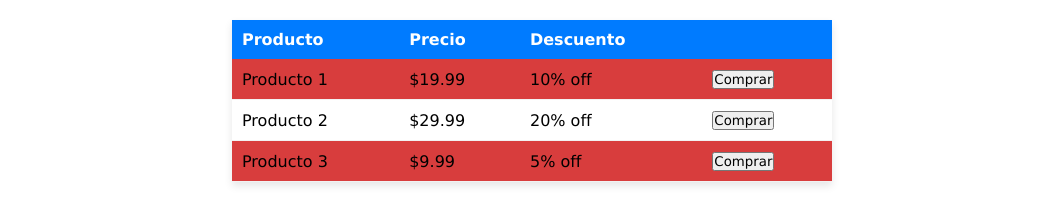
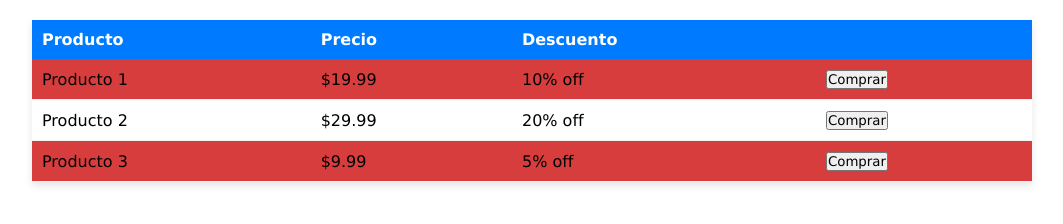
Before and after one commit to DanielColqui/ClasesDigitalers, a plain HTML site: page Clase-16/newsletter.html in a window 1280 px wide. Shown: the whole page, without its empty margins (108-1171 px from the left). Drawn offline with Linux system fonts and the light colour scheme.

Commit message:
Proyecto tipo newsletter

```diff
--- a/Clase-16/css/news.css
+++ b/Clase-16/css/news.css
@@ -6,7 +6,7 @@
 }
 .newsletter-table{
     width: 100%;
-    max-width: 600px;
+    max-width: 1000px;
     margin: 20px auto;
     border-collapse: collapse;
     background-color: #ffffff;
@@ -27,4 +27,5 @@
 }
 .newsletter-table tr:nth-child(even):hover{
     background-color: #524481;
+    color: #f2f2f2;
 }
--- a/Clase-16/css/styles.css
+++ b/Clase-16/css/styles.css
@@ -6,7 +6,6 @@
 }
 
 /* Estilos para el fondo del menú */
-
 .navbar{
     background-color: black;
     position: fixed;
@@ -44,6 +43,7 @@
 }
 
 /* MeidaQuery para mostar el boton de hamburguesa en pantallas pequeñas */
+
 @media (max-width: 767px){
     .navbar-toggler{
         display: block;
```
